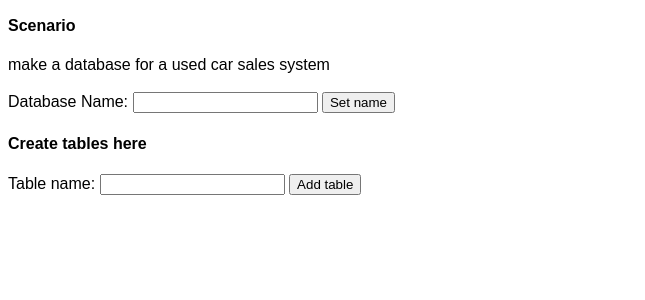
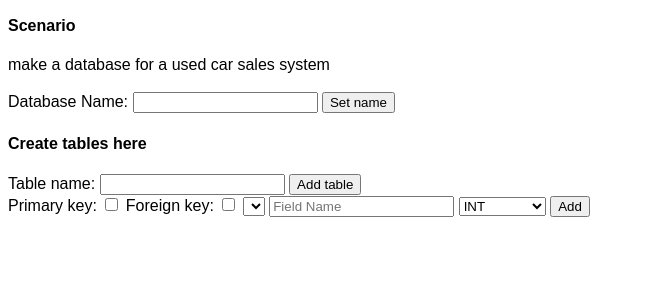
Before and after one commit to Lilley-DL/dbhelper, a Flask app: page /erd-builder in a window 1280 px wide. Shown: the part 164-464 px from the top of the page, without its empty margins (0-645 px from the left). Run offline with Flask 3, Linux system fonts and the light colour scheme; the visitor is signed in with stand-in values (Sample User, id 1); lists and menus that the app fills with data are empty; some libraries are stand-ins or nearby versions.

Commit message:
added new field inputs

```diff
--- a/templates/erdBuilder.html
+++ b/templates/erdBuilder.html
@@ -28,7 +28,22 @@ DB helper - ERD builder
     <label for="tableName">Table name:</label>
     <input id="tableNameInput" type="text">
     <button id="addTableButton">Add table</button>
+    <div class="field-inputs-wrapper">
+        <label for="pkInput">Primary key:</label>
+        <input id="pkInput" type="checkbox">
+        <label for="fkInput">Foreign key:</label>
+        <input type="checkbox" name="fkInput" id="fkInput">
+        <select name="fkChoice" id="fkChoice">
 
+        </select>
+        <input id="fieldNameInput" type="text" placeholder="Field Name">
+        <select id="fieldTypeInput">
+            <option value="INT">INT</option>
+            <option value="VARCHAR">VARCHAR</option>
+            <option value="BOOL">BOOL</option>
+        </select>
+        <button id="cars-add-field" class="add-field">Add</button>
+    </div>
     <br>
 
     <div id="tables-wrapper">
@@ -79,6 +94,23 @@ DB helper - ERD builder
     var tables = []
     //when the db is fincished, place the tables into the databseschema to submit as 1 object
     var altTables = {}
+
+    var selectedTable = null
+
+    function highlightTable(selected){
+        var tableDivs = document.getElementsByClassName("table")
+        //clear all other highlighted tables
+        for(let element of tableDivs){
+            element.classList.remove("selected-table")
+        }
+
+        //loop and set the one with the correct id
+        for(let element of tableDivs){
+            if(element.id == selected.id){
+                element.classList.add("selected-table")
+            }
+        }
+    }
 
     setNameButton.addEventListener("click",function(event){
         if(databaseNameInput.value == ""){
@@ -225,6 +257,13 @@ DB helper - ERD builder
             }
         })
 
+        //add event listene so the user can click to select the table to add a field
+        tableDiv.addEventListener("click", function(event){
+            selectedTable = tableDiv
+            console.log("table selected = ", tableDiv)
+            highlightTable(selectedTable)
+        })
+
         tablesWrapper.append(tableDiv)
     }
 
@@ -239,10 +278,6 @@ DB helper - ERD builder
             fieldType: fieldType,
             PK: PK,
             FK: FK
-        }
-
-        for(tbl in altTables){
-            console.log("ALT TABLE = ",tbl)
         }
 
         //add it to the tables field list
@@ -344,7 +379,6 @@ DB helper - ERD builder
 
                     }
                 }
-               // console.log("DELETE table:",tbl)
             }
             //DONT FORGET THE STATE
             tableDiv.removeChild(fieldDiv)
```
